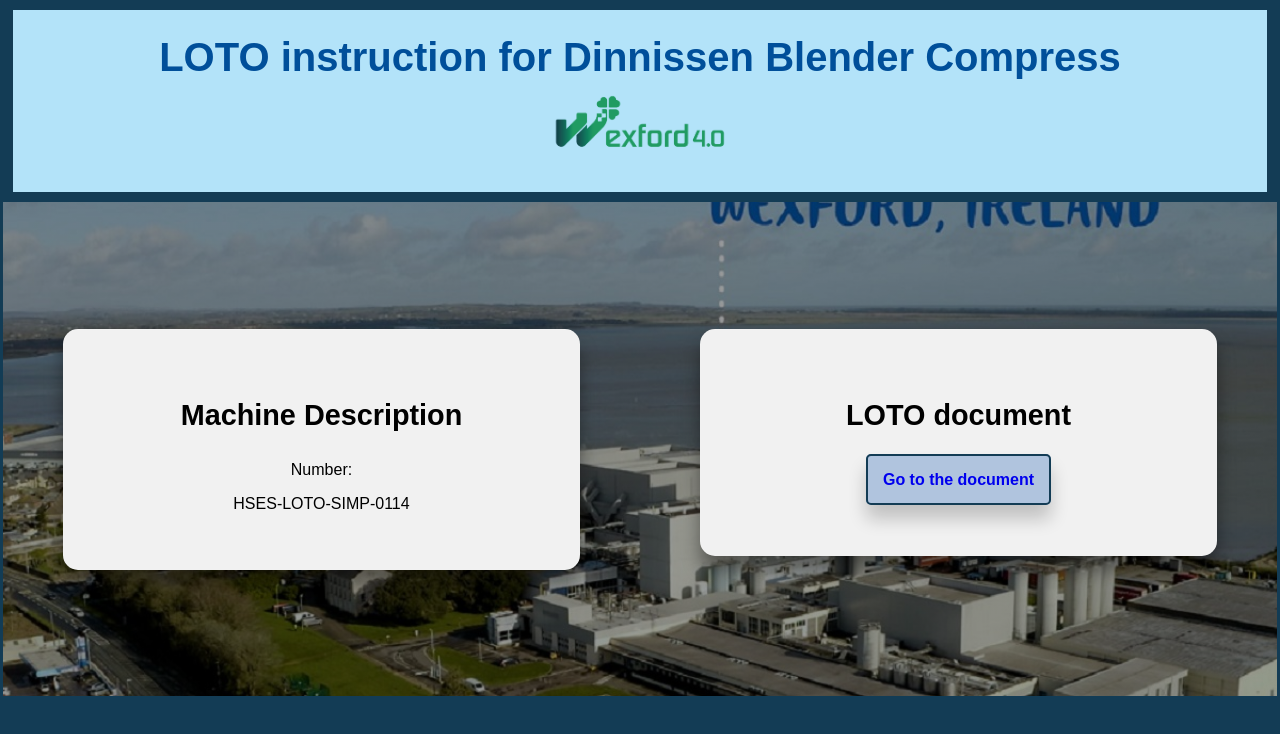
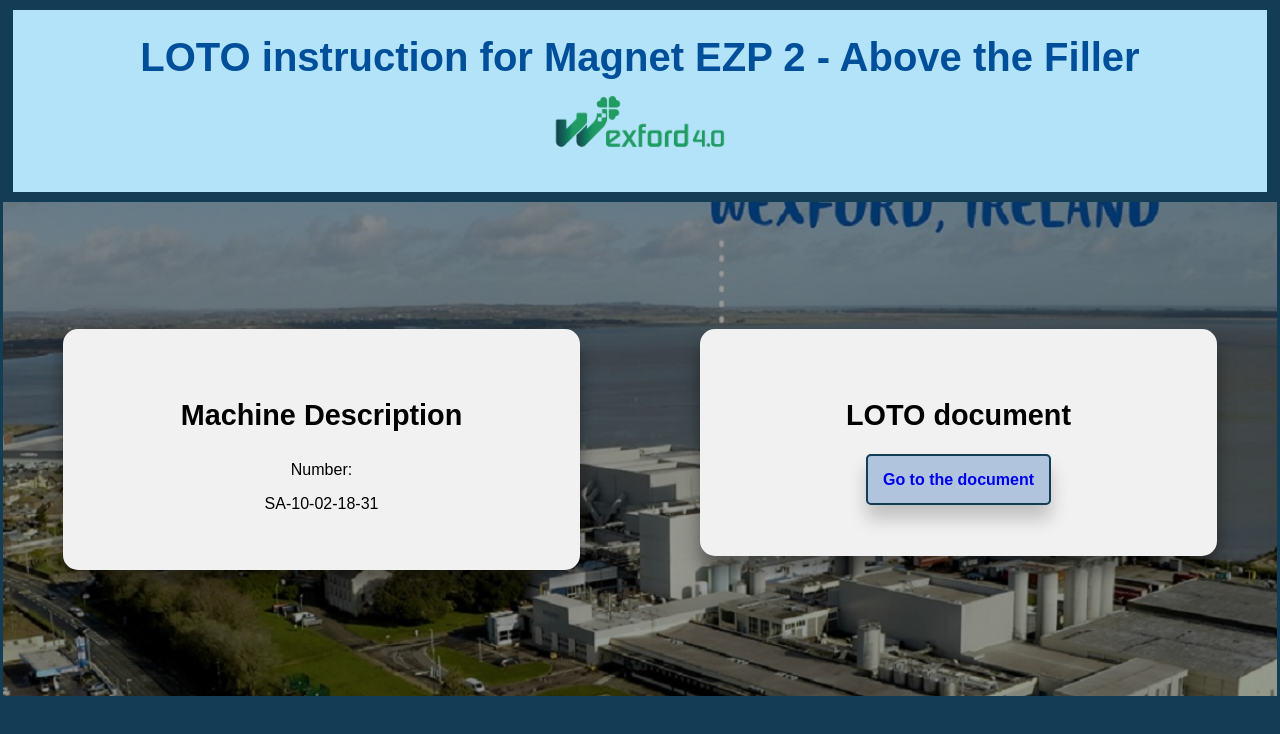
Before and after one commit to Constancetermoz/Magnet-EZP2-Above-the-Filler, a plain HTML site: page index.html in a window 1280 px wide. Drawn offline with Linux system fonts and the light colour scheme.

Commit message:
Update index.html

```diff
--- a/index.html
+++ b/index.html
@@ -2,13 +2,13 @@
 <html>
 <head>
 <meta name="LOTO Instruction" content="width=device-width, initial-scale=1">
-<title>LOTO INSTRUCTION - Dinnissen Blender Compress</title>
+<title>LOTO INSTRUCTION - Magnet EZP 2 - Above the Filler</title>
 <link rel="stylesheet" href="style.css">
 </head>
 <body>
 
 <div class="Title">
-  <h1>LOTO instruction for Dinnissen Blender Compress</h1>
+  <h1>LOTO instruction for Magnet EZP 2 - Above the Filler</h1>
   <img src="logo.png" alt="Wexford digital team logo" style="width:200px;">
 </div>
 
@@ -17,14 +17,14 @@
     <div class="card">
       <h3>Machine Description</h3>
       <p>Number:</p>
-      <p>HSES-LOTO-SIMP-0114</p>
+      <p>SA-10-02-18-31</p>
     </div>
   </div>
 
   <div class="column">
     <div class="card" style="padding-bottom:67px;">
       <h3 style="padding-bottom:10px;">LOTO document</h3>
-      <a href="https://live.danwex.ideagenqpulse.com/QPulse/default.aspx#ViewID=Revision_DetailView_Active&ObjectKey=5046&ObjectClassName=Bacchus.Xpo.BusinessObjects.Documents.Revision&mode=View">Go to the document</a>
+      <a href="https://live.danwex.ideagenqpulse.com/QPulse/default.aspx#ViewID=Revision_DetailView_Active&ObjectKey=4856&ObjectClassName=Bacchus.Xpo.BusinessObjects.Documents.Revision&mode=View">Go to the document</a>
     </div>
   </div>
 
```
